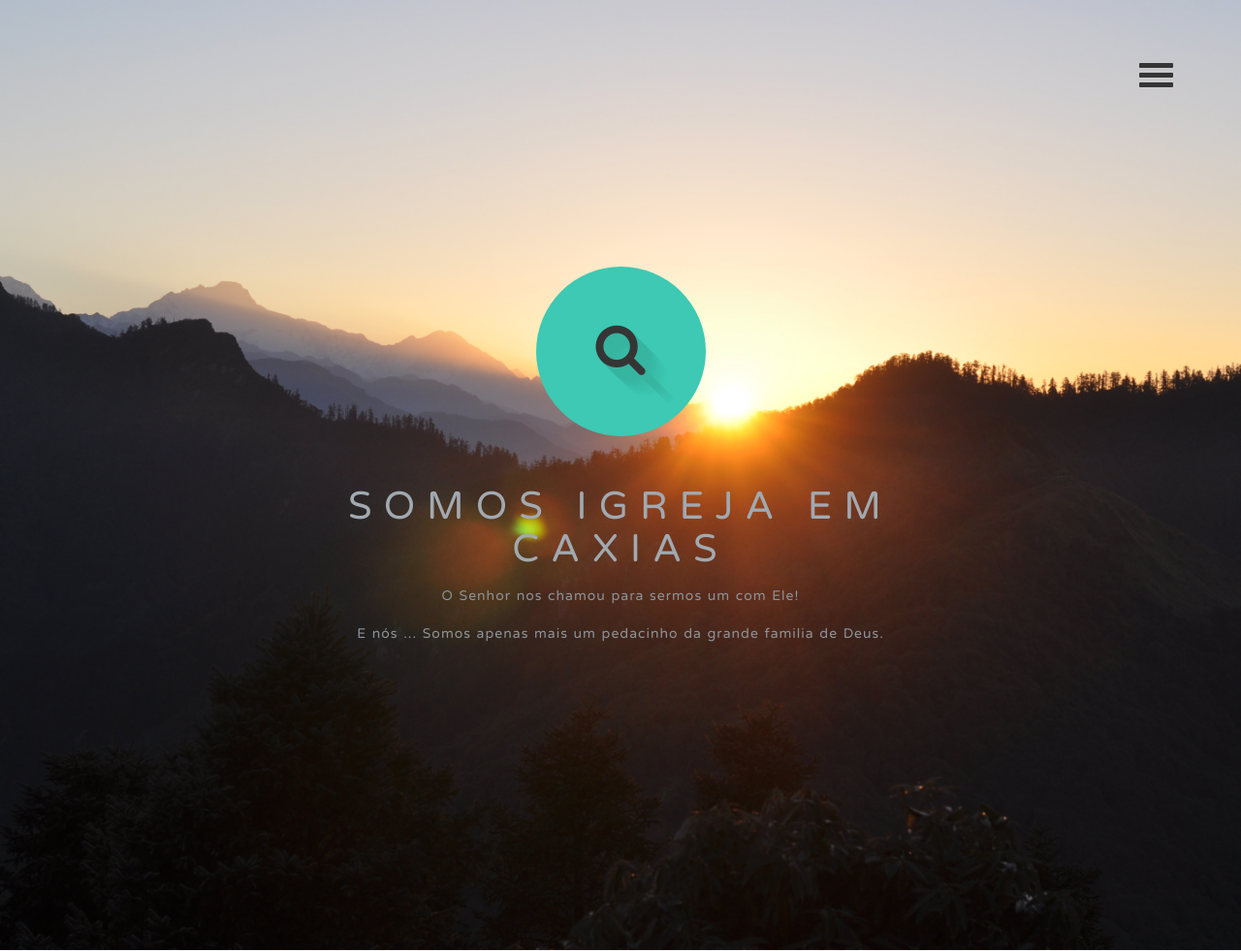
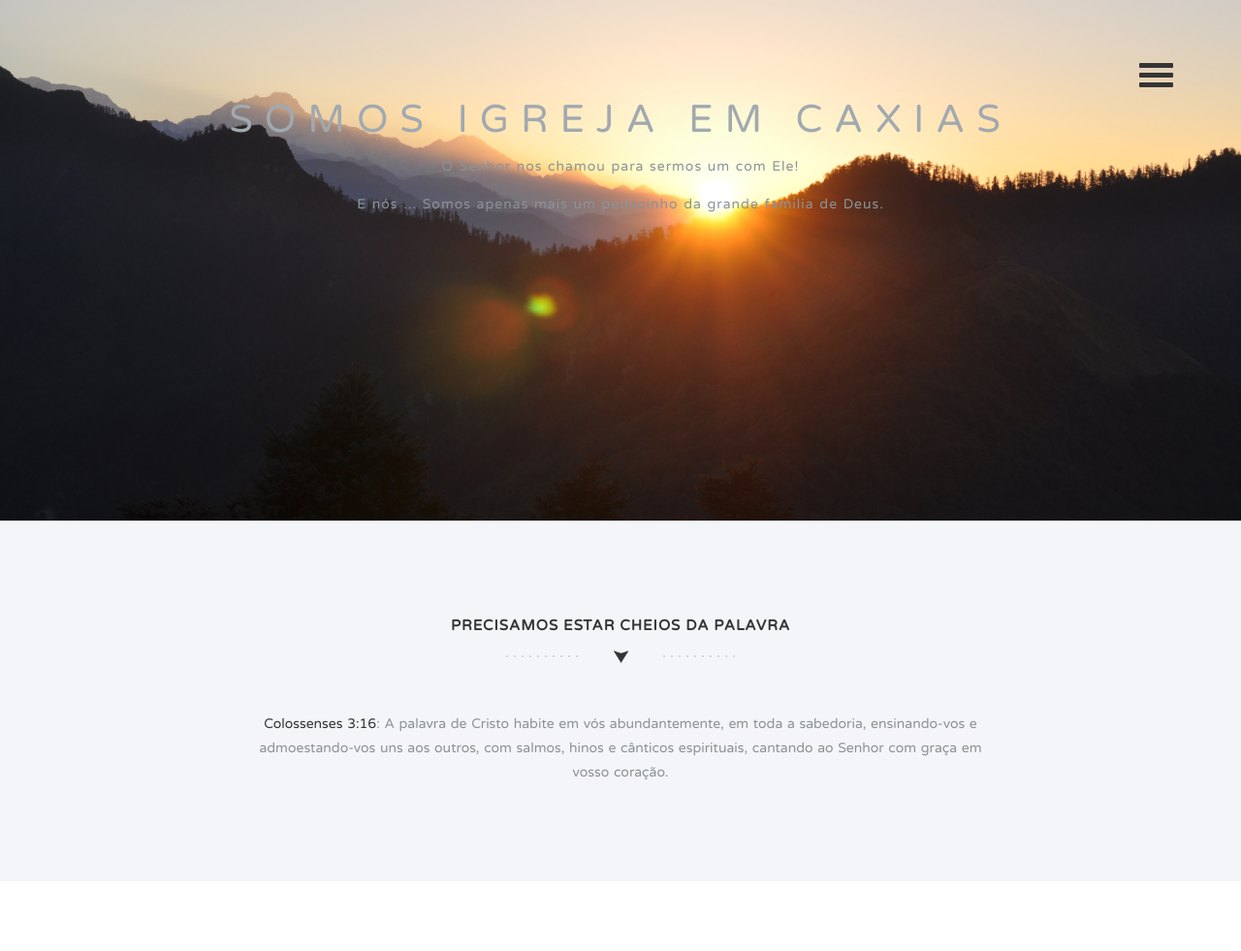
Before and after one commit to backgroundapps/igrejaemcaxias.github.io, a Python web app: template templates/index.html in a window 1280 px wide. Shown: the top 981 px of the page at 97% size. Run offline with Jinja, Linux system fonts and the light colour scheme; the template is opened without the code that fills it, so the values that code supplies are empty; some libraries are stand-ins or nearby versions.

Commit message:
remocao da imagem com link para incricoes

```diff
--- a/templates/index.html
+++ b/templates/index.html
@@ -4,7 +4,7 @@
     <meta charset="utf-8">
     <meta http-equiv="X-UA-Compatible" content="IE=edge">
     <meta name="viewport" content="width=device-width, initial-scale=1">
-    <title>Igreja em Caxias - Somos apenas mais um pedacinho da grande familia de Deus.</title>
+    <title>Igreja em Caxias.</title>
     <link href='http://fonts.googleapis.com/css?family=Varela+Round' rel='stylesheet' type='text/css'>
     <link href="css/bootstrap.min.css" rel="stylesheet">
     <link href="http://netdna.bootstrapcdn.com/font-awesome/4.1.0/css/font-awesome.min.css" rel="stylesheet">
@@ -45,12 +45,7 @@
                 </div>
               </div>
               <div class="row">
-                <div class="col-md-8 col-md-offset-2 text-center inner">
-                  <p class="animated fadeInUp delay-05s">
-						<div class="icon box-hover">
-						<a href="#portfolio" target="_blank"><i class="fa fa-search shadow"></i></a>
-						</div>
-				  		</p>
+                <div class="text-center">
                   <h1 class="animated fadeInDown"><span>SOMOS IGREJA EM CAXIAS</span></h1>
                   <p class="animated fadeInUp delay-05s">O Senhor nos chamou para sermos um com Ele!</p>
                   <p class="animated fadeInUp delay-04s">E nós ... Somos apenas mais um pedacinho da grande familia de Deus.</p>
@@ -131,7 +126,7 @@
                   </div>
                   <div class="col-md-4 wp2 delay-05s">
                     <div class="icon box-hover">
-					<a href="http://instagram.com/igrejaemcaxias/" target="_blank"><i class="fa fa-instagram shadow"></i></a>
+					<a href="https://br.pinterest.com/igrejaemcaxias/" target="_blank"><i class="fa fa-instagram shadow"></i></a>
                     </div>
                     <h2>Fotos</h2>
                   </div>
```
